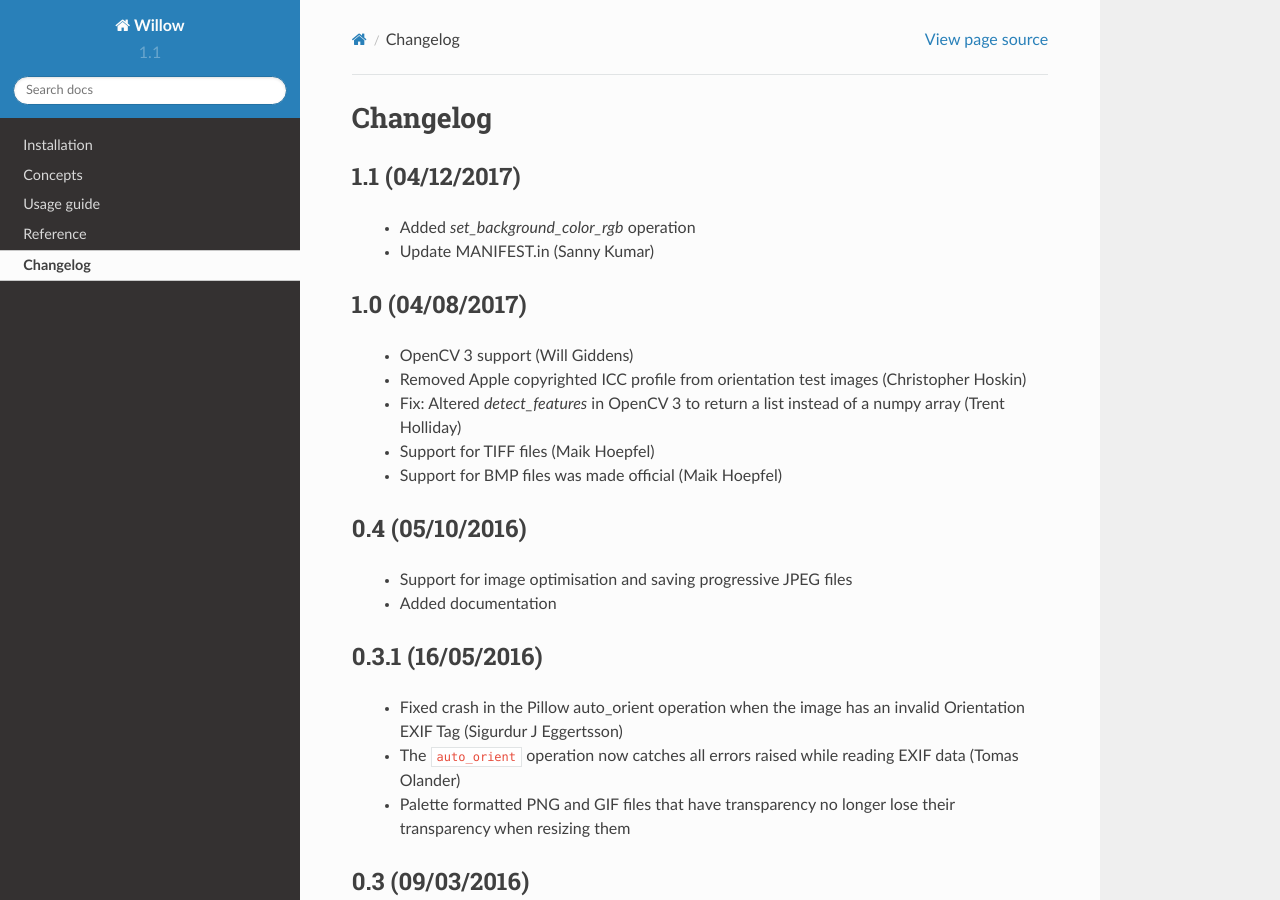
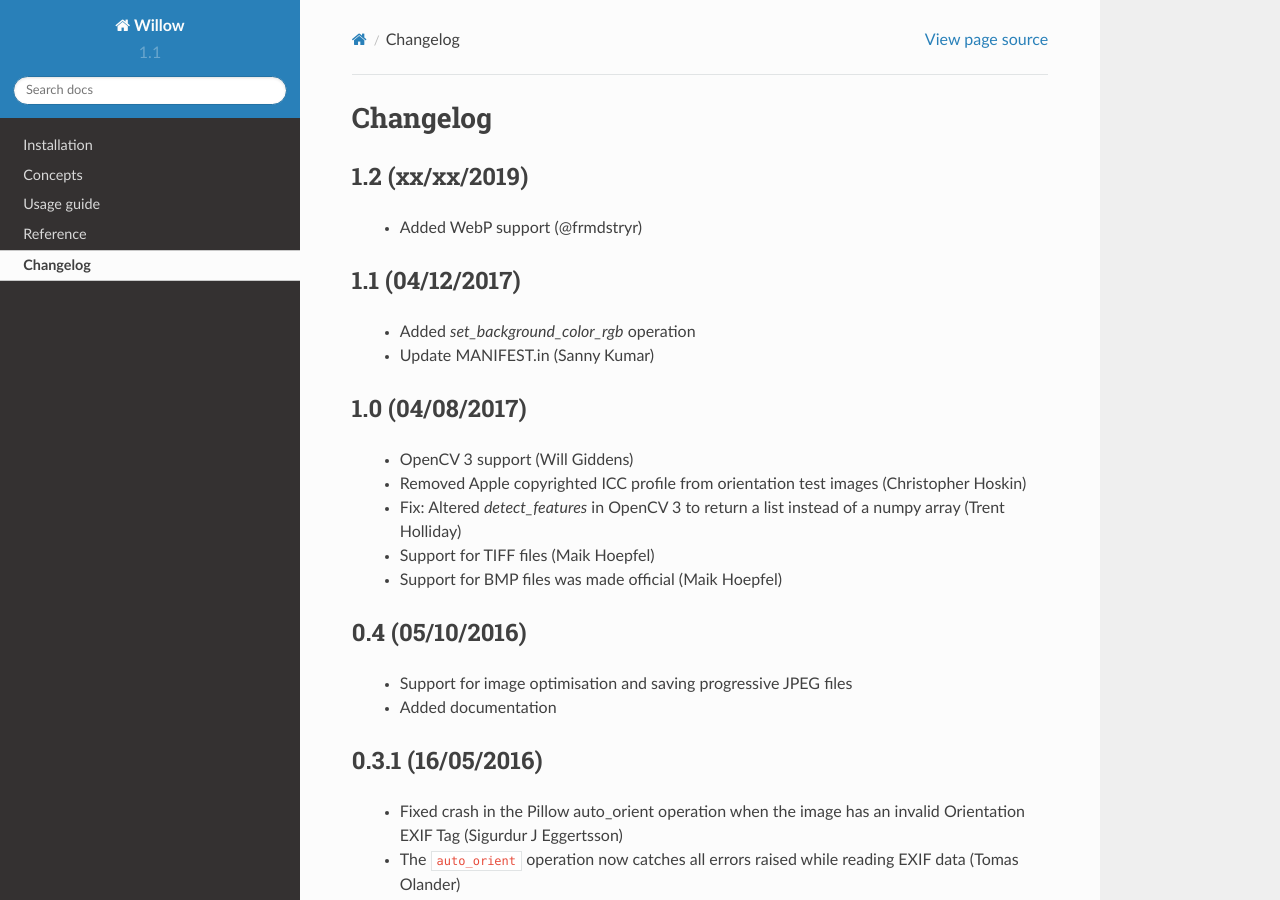
Before and after one commit to wagtail/Willow, a Sphinx documentation site: the page built from docs/changelog.rst, in a window 1280 px wide and 900 px high. Built offline with Sphinx 7.4.7 and the Read the Docs theme 2.0.0, drawn with Linux system fonts in a browser that asks for light colours.

Commit message:
Add changelog for #70

```diff
--- a/docs/changelog.rst
+++ b/docs/changelog.rst
@@ -1,5 +1,10 @@
 Changelog
 =========
+
+1.2 (xx/xx/2019)
+----------------
+
+ - Added WebP support (@frmdstryr)
 
 1.1 (04/12/2017)
 ----------------
```
